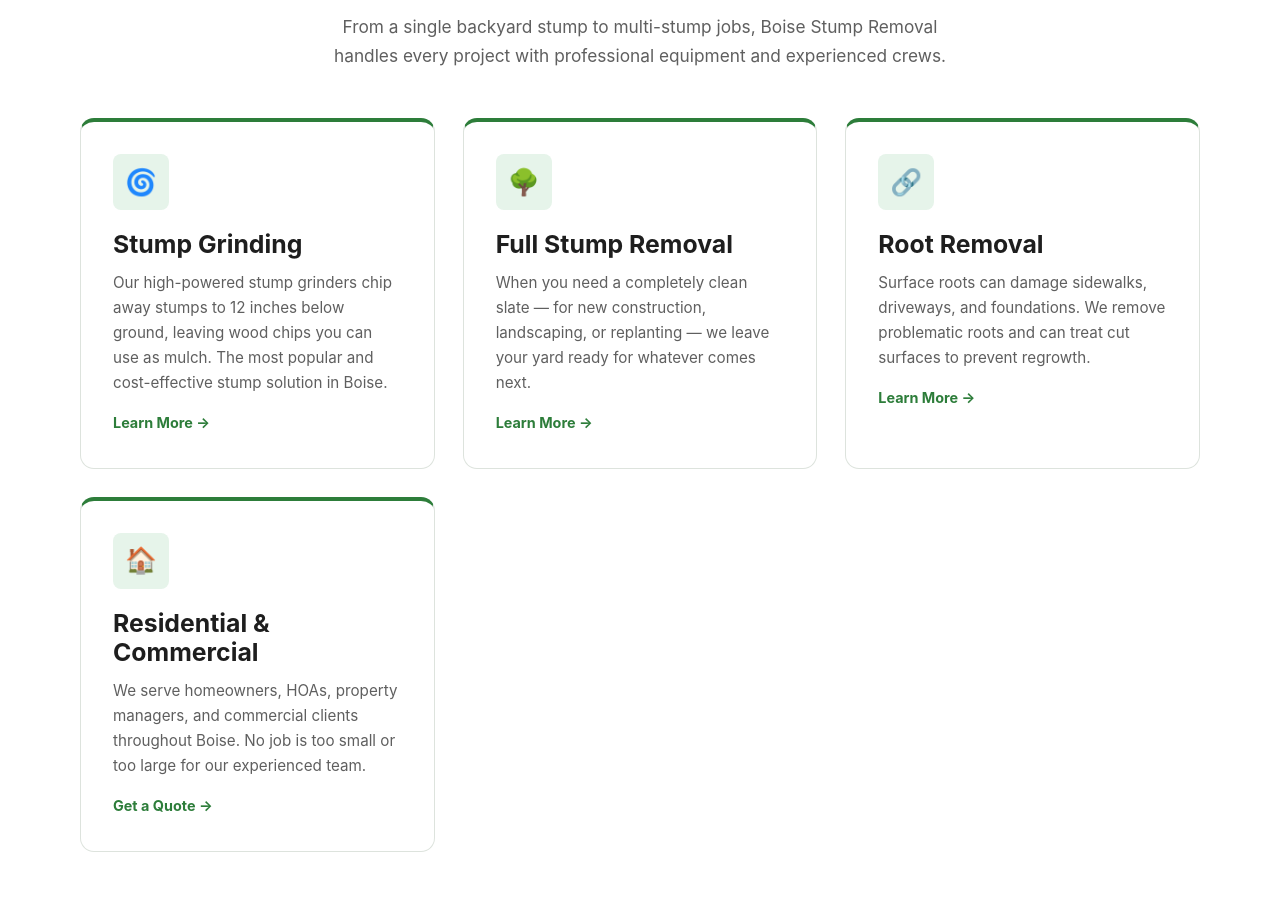
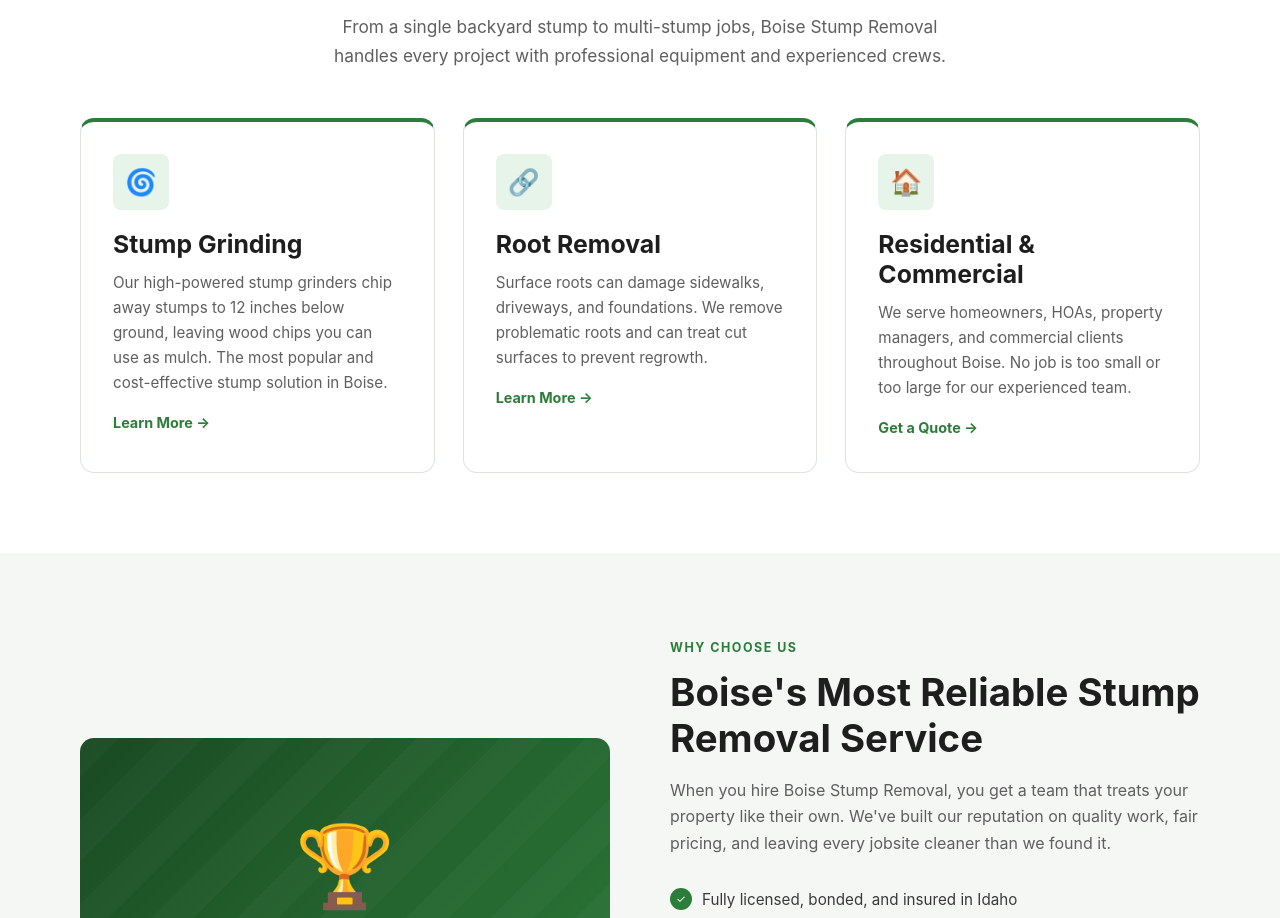
Before and after one commit to Sp423/boise-stump-removal, a plain HTML site: page index.html in a window 1280 px wide. Shown: the part 1112-2030 px from the top of the page. Drawn offline with Linux system fonts and the light colour scheme.

Commit message:
remove Full Stump Removal card from home page

```diff
--- a/index.html
+++ b/index.html
@@ -134,13 +134,6 @@
           <h3>Stump Grinding</h3>
           <p>Our high-powered stump grinders chip away stumps to 12 inches below ground, leaving wood chips you can use as mulch. The most popular and cost-effective stump solution in Boise.</p>
           <a href="services.html#grinding" class="card-link">Learn More →</a>
-        </div>
-
-        <div class="card service-card">
-          <div class="card-icon green-bg">🌳</div>
-          <h3>Full Stump Removal</h3>
-          <p>When you need a completely clean slate — for new construction, landscaping, or replanting — we leave your yard ready for whatever comes next.</p>
-          <a href="services.html#removal" class="card-link">Learn More →</a>
         </div>
 
         <div class="card service-card">
```
